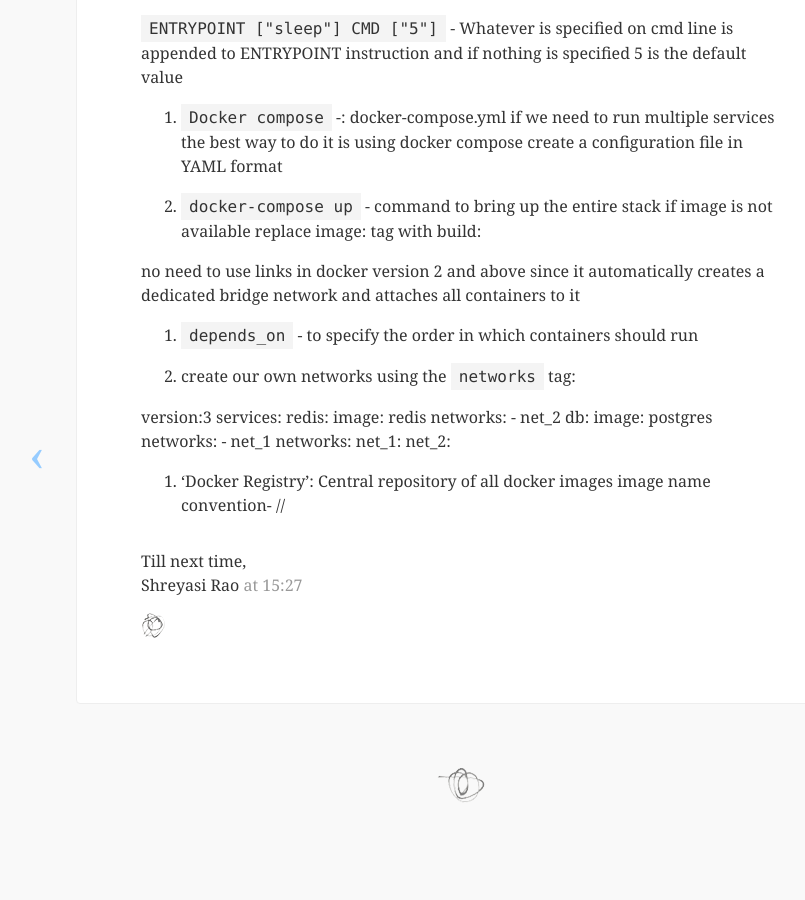
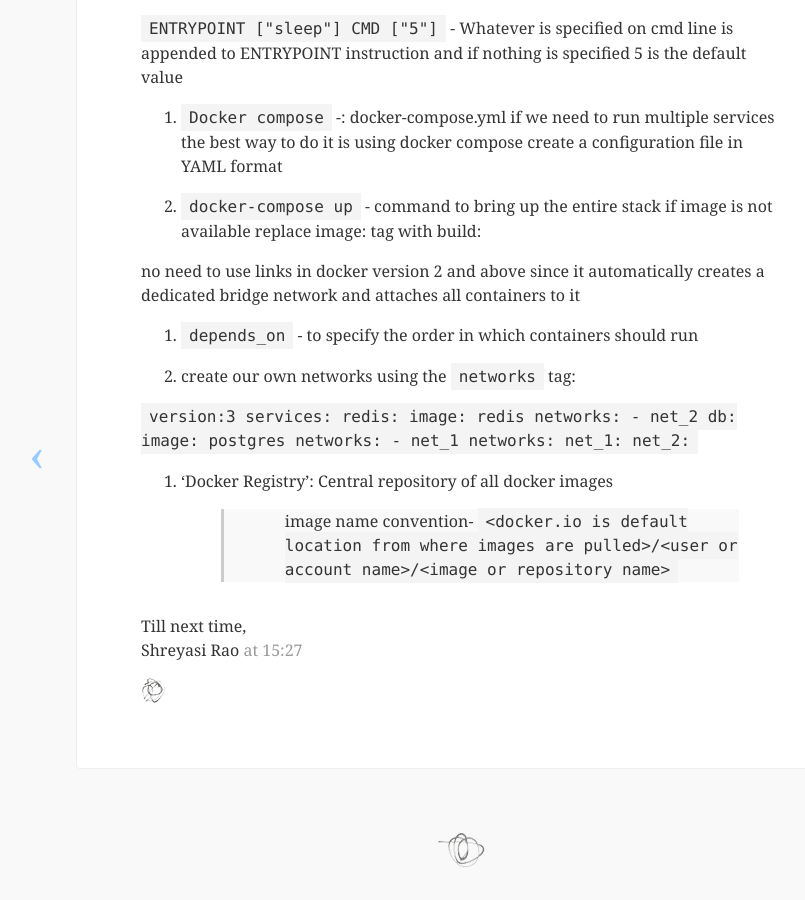
Before and after one commit to shreyasirao/shreyasirao.github.io, a Jekyll site: the page built from _posts/2023-05-02-docker-notes.md, in a window 1280 px wide and 900 px high, scrolled down 3585 px. Shown: the whole window, without its empty margins (180-985 px from the left). Built offline with Jekyll 4.4.1, drawn with Linux system fonts in a browser that asks for light colours; nearby versions of some CDN libraries; before the commit the page ends 4420 px from its top, so only the background shows below that; some of the changed lines change nothing that is shown.

Commit message:
modified docker page

```diff
--- a/_posts/2023-05-02-docker-notes.md
+++ b/_posts/2023-05-02-docker-notes.md
@@ -119,7 +119,7 @@ no need to use links in docker version 2 and above since it automatically create
 
 8. create our own networks using the `networks` tag:
 
-version:3
+`version:3
 services:
 	 redis:
 		image: redis
@@ -131,8 +131,8 @@ services:
 			- net_1
 networks:
 	net_1:
-	net_2:
+	net_2:`
 
 
 9. 'Docker Registry': Central repository of all docker images
-image name convention- <docker.io is default location from where images are pulled>/<user or account name>/<image or repository name>
+> image name convention- `<docker.io is default location from where images are pulled>/<user or account name>/<image or repository name>`
```
